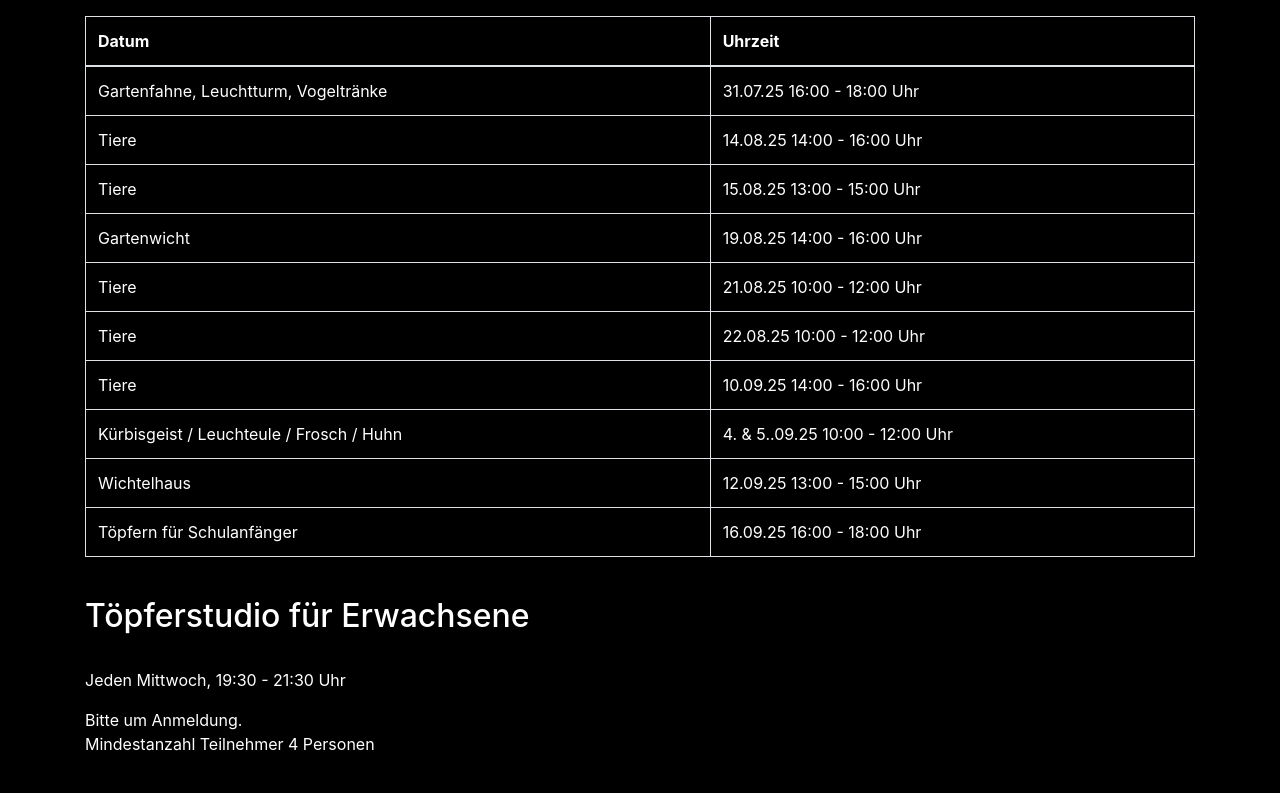
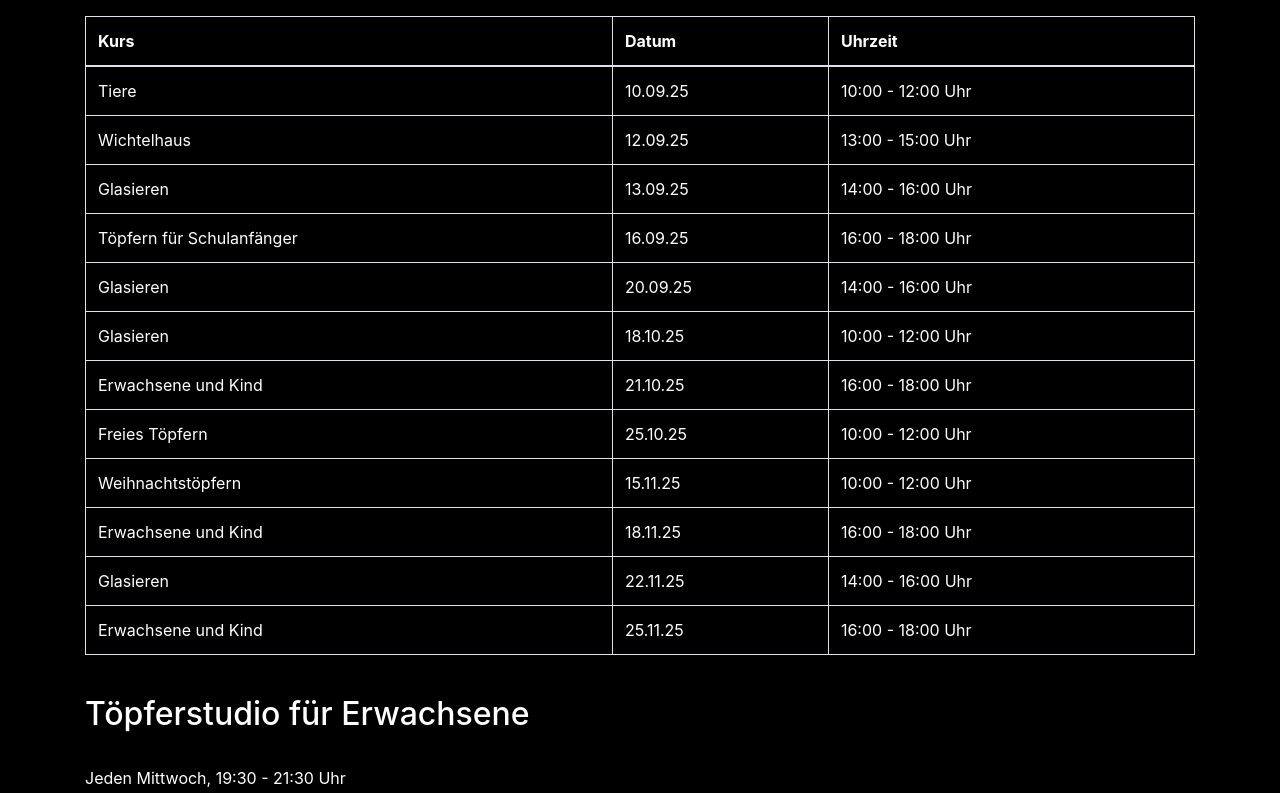
Before and after one commit to toepferwerkstatt-jutta-gebhard/website, a website: page kurse.html in a window 1280 px wide. Shown: the part 574-1367 px from the top of the page. Drawn offline with nearby package versions, Linux system fonts and the light colour scheme.

Commit message:
update termine

```diff
--- a/kurse.html
+++ b/kurse.html
@@ -41,57 +41,78 @@
       <div id="kurs-container">
       </div>
       <br>
-      <h1>Termine - Töpferkurse</h1>
+      <h1>Termine</h1>
       <br>
-      <h2>Sommerferienprogramm: </h2>
+      <h2>Töpferkurse: </h2>
       <br>
       <table class="table table-bordered">
         <thead>
           <tr>
+            <th>Kurs</th>
             <th>Datum</th>
             <th>Uhrzeit</th>
           </tr>
         </thead>
         <tbody>
           <tr>
-            <td>Gartenfahne, Leuchtturm, Vogeltränke</td>
-            <td>31.07.25 16:00 - 18:00 Uhr</td>
-          </tr>
-          <tr>
             <td>Tiere</td>
-            <td>14.08.25 14:00 - 16:00 Uhr</td>
-          </tr>
-          <tr>
-            <td>Tiere</td>
-            <td>15.08.25 13:00 - 15:00 Uhr</td>
-          </tr>
-          <tr>
-            <td>Gartenwicht</td>
-            <td>19.08.25 14:00 - 16:00 Uhr</td>
-          </tr>
-          <tr>
-            <td>Tiere</td>
-            <td>21.08.25 10:00 - 12:00 Uhr</td>
-          </tr>
-          <tr>
-            <td>Tiere</td>
-            <td>22.08.25 10:00 - 12:00 Uhr</td>
-          </tr>
-          <tr>
-            <td>Tiere</td>
-            <td>10.09.25 14:00 - 16:00 Uhr</td>
-          </tr>
-          <tr>
-            <td>Kürbisgeist / Leuchteule / Frosch / Huhn</td>
-            <td>4. & 5..09.25 10:00 - 12:00 Uhr</td>
+            <td>10.09.25</td>
+            <td>10:00 - 12:00 Uhr</td>
           </tr>
           <tr>
             <td>Wichtelhaus</td>
-            <td>12.09.25 13:00 - 15:00 Uhr</td>
+            <td>12.09.25</td>
+            <td>13:00 - 15:00 Uhr</td>
+          </tr>
+          <tr>
+            <td>Glasieren</td>
+            <td>13.09.25</td>
+            <td>14:00 - 16:00 Uhr</td>
           </tr>
           <tr>
             <td>Töpfern für Schulanfänger</td>
-            <td>16.09.25 16:00 - 18:00 Uhr</td>
+            <td>16.09.25</td>
+            <td>16:00 - 18:00 Uhr</td>
+          </tr>
+          <tr>
+            <td>Glasieren</td>
+            <td>20.09.25</td>
+            <td>14:00 - 16:00 Uhr</td>
+          </tr>
+          <tr>
+            <td>Glasieren</td>
+            <td>18.10.25</td>
+            <td>10:00 - 12:00 Uhr</td>
+          </tr>
+          <tr>
+            <td>Erwachsene und Kind</td>
+            <td>21.10.25</td>
+            <td>16:00 - 18:00 Uhr</td>
+          </tr>
+          <tr>
+            <td>Freies Töpfern</td>
+            <td>25.10.25</td>
+            <td>10:00 - 12:00 Uhr</td>
+          </tr>
+          <tr>
+            <td>Weihnachtstöpfern</td>
+            <td>15.11.25</td>
+            <td>10:00 - 12:00 Uhr</td>
+          </tr>
+          <tr>
+            <td>Erwachsene und Kind</td>
+            <td>18.11.25</td>
+            <td>16:00 - 18:00 Uhr</td>
+          </tr>
+          <tr>
+            <td>Glasieren</td>
+            <td>22.11.25</td>
+            <td>14:00 - 16:00 Uhr</td>
+          </tr>
+          <tr>
+            <td>Erwachsene und Kind</td>
+            <td>25.11.25</td>
+            <td>16:00 - 18:00 Uhr</td>
           </tr>
         </tbody>
       </table>
```
